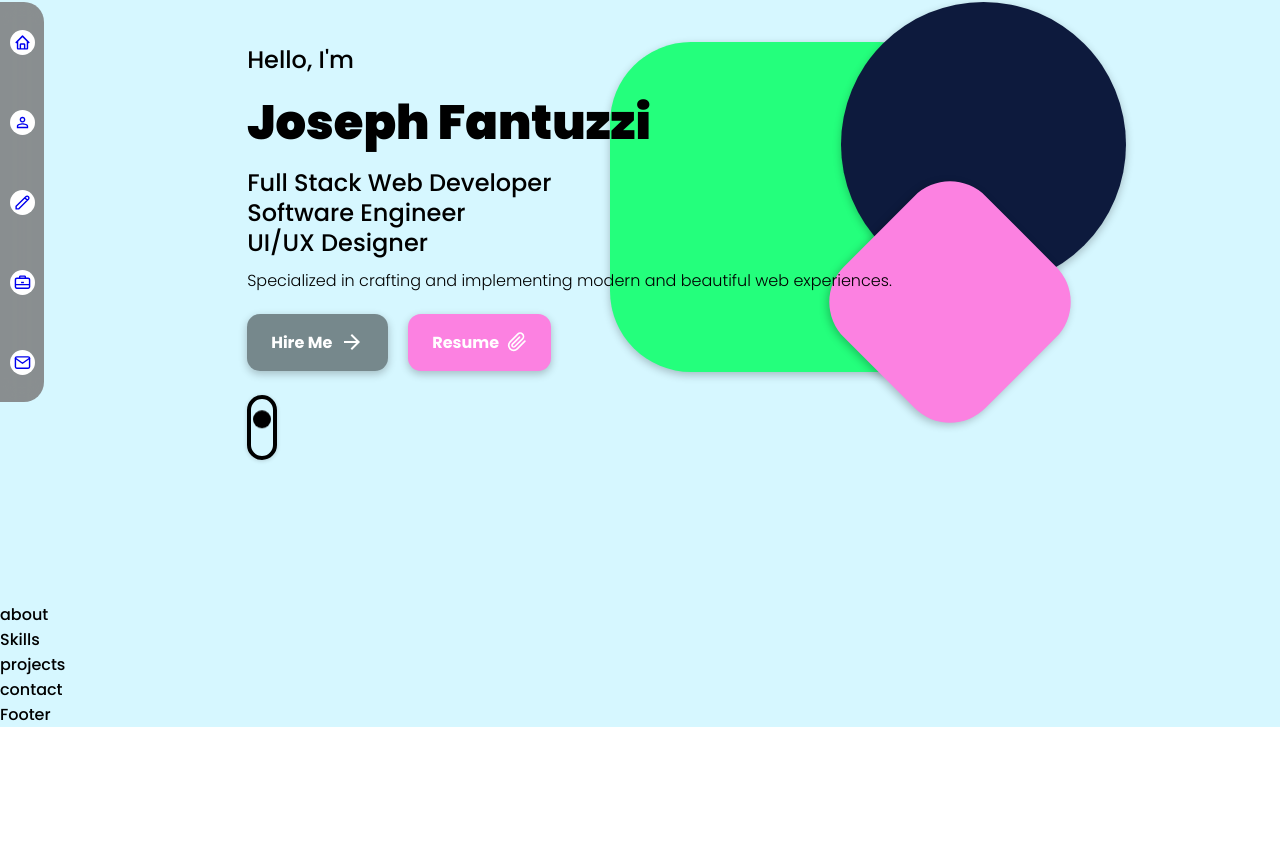
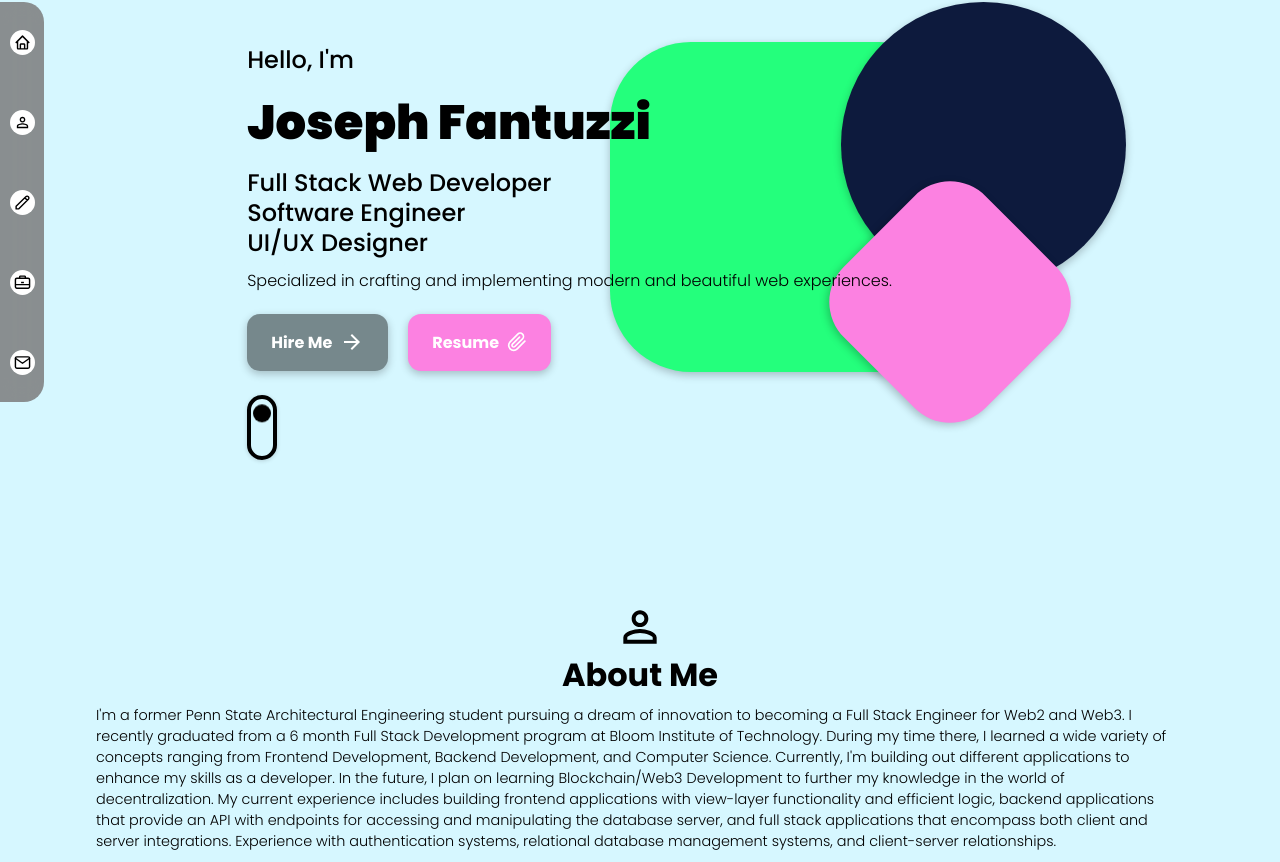
Before and after one commit to joseph-fantuzzi/portfolio-website, a Next.js app: page / in a window 1280 px wide. Shown: the part 198-1060 px from the top of the page. Before the commit the page ends 925 px from the top, so only its background shows below. Built offline with nearby package versions, Linux system fonts and the light colour scheme.

Commit message:
started about component and updated hrefs for nav links

```diff
--- a/components/About.js
+++ b/components/About.js
@@ -1,5 +1,31 @@
+import styles from "../styles/About.module.css";
+import { MdOutlinePersonOutline } from "react-icons/md";
+
 const About = () => {
-  return <div>about</div>;
+  return (
+    <div id="about" className={styles.aboutcontainer}>
+      <div className={styles.about}>
+        <div className={styles.intro}>
+          <MdOutlinePersonOutline size={50} />
+          <h1 className={styles.title}>About Me</h1>
+        </div>
+        <p className={styles.text}>
+          I&apos;m a former Penn State Architectural Engineering student pursuing a dream of
+          innovation to becoming a Full Stack Engineer for Web2 and Web3. I recently graduated from
+          a 6 month Full Stack Development program at Bloom Institute of Technology. During my time
+          there, I learned a wide variety of concepts ranging from Frontend Development, Backend
+          Development, and Computer Science. Currently, I&apos;m building out different applications
+          to enhance my skills as a developer. In the future, I plan on learning Blockchain/Web3
+          Development to further my knowledge in the world of decentralization. My current
+          experience includes building frontend applications with view-layer functionality and
+          efficient logic, backend applications that provide an API with endpoints for accessing and
+          manipulating the database server, and full stack applications that encompass both client
+          and server integrations. Experience with authentication systems, relational database
+          management systems, and client-server relationships.
+        </p>
+      </div>
+    </div>
+  );
 };
 
 export default About;
--- a/components/MobileNav.js
+++ b/components/MobileNav.js
@@ -43,7 +43,7 @@ const MobileNav = ({ mobileNav, setMobileNav, dark, setDark }) => {
           return (
             <a
               key={link}
-              href="#"
+              href={`#${link.toLowerCase()}`}
               className={
                 link === "Contact"
                   ? styles.contactlink
--- a/components/Navbar.js
+++ b/components/Navbar.js
@@ -14,7 +14,7 @@ const Navbar = ({ setMobileNav }) => {
           return (
             <a
               key={link}
-              href="#"
+              href={`#${link.toLowerCase()}`}
               className={link === "Contact" ? styles.contactlink : styles.links}
             >
               <p className={link === "Contact" ? styles.contact : ""}>{link}</p>
--- a/components/Navigation.js
+++ b/components/Navigation.js
@@ -9,19 +9,19 @@ const Navigation = () => {
   return (
     <div className={styles.navcontainer}>
       <div className={styles.nav}>
-        <a href="#" className={styles.icon}>
+        <a href="#home" className={styles.icon}>
           <BiHome size={17} />
         </a>
-        <a href="#" className={styles.icon}>
+        <a href="#about" className={styles.icon}>
           <MdOutlinePersonOutline size={17} />
         </a>
-        <a href="#" className={styles.icon}>
+        <a href="#skills" className={styles.icon}>
           <HiOutlinePencil size={17} />
         </a>
-        <a href="#" className={styles.icon}>
+        <a href="#projects" className={styles.icon}>
           <CgBriefcase size={17} />
         </a>
-        <a href="#" className={styles.icon}>
+        <a href="#contact" className={styles.icon}>
           <FiMail size={17} />
         </a>
       </div>
--- a/styles/About.module.css
+++ b/styles/About.module.css
@@ -0,0 +1,24 @@
+.aboutcontainer {
+  min-height: 100vh;
+}
+
+.about {
+  width: 85%;
+  margin: 0 auto;
+}
+
+.intro {
+  text-align: center;
+}
+
+.title {
+  font-weight: 700;
+  font-size: 2em;
+  line-height: 1em;
+}
+
+.text {
+  margin-top: 1em;
+  font-weight: 300;
+  font-size: 0.9em;
+}
--- a/styles/Navigation.module.css
+++ b/styles/Navigation.module.css
@@ -28,6 +28,7 @@
   background-color: white;
   border-radius: 50%;
   cursor: pointer;
+  color: black;
 }
 
 @media (min-width: 800px) {
```
